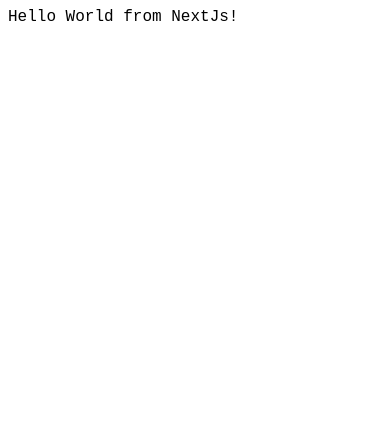
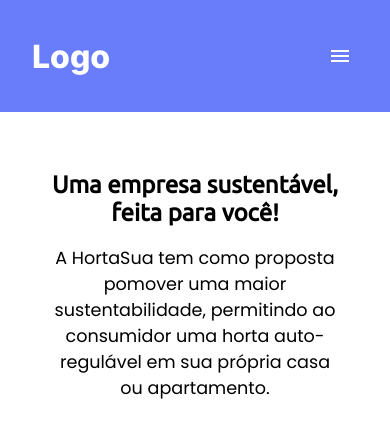
Before and after one commit to geography-school-work/site, a Next.js app: page / in a window 390 px wide. Shown: the top 438 px of the page. Built offline with nearby package versions, Linux system fonts and the light colour scheme.

Commit message:
Add home page with non-functional menu on mobile

```diff
--- a/package.json
+++ b/package.json
@@ -1,5 +1,5 @@
 {
-  "name": "my-app",
+  "name": "hortasua-frontend",
   "version": "0.1.0",
   "private": true,
   "scripts": {
@@ -8,7 +8,6 @@
     "build:run": "yarn build && yarn start",
     "start": "next start",
     "lint": "eslint . --fix --quiet"
-
   },
   "dependencies": {
     "next": "12.1.0",
--- /dev/null
+++ b/src/components/header/index.tsx
@@ -0,0 +1,27 @@
+import { NextPage } from "next";
+import Link from "next/link";
+import Image from "next/image";
+import { Header } from "./styles";
+
+export const HeaderComponent: NextPage = () => {
+    return (
+        <Header>
+            <h1>
+                Logo
+            </h1>
+            <nav>
+                <ul>
+                    <li>
+                        <Link href="/products">Produtos</Link>
+                    </li>
+                    <li>
+                        <Link href="/about-us">Sobre nós</Link>
+                    </li>
+                </ul>
+                <button>
+                    <Image src="/menu-button.svg" alt="menu button" width="24px" height="24px" />
+                </button>
+            </nav>
+        </Header>
+    );
+};
--- /dev/null
+++ b/src/components/header/styles.ts
@@ -0,0 +1,73 @@
+import styled from "styled-components";
+
+export const Header = styled.header`
+    display: flex;
+    justify-content: space-between;
+    background-color: ${({ theme }) => theme.BLUE};
+    height: 7rem;
+    width: 100vw;
+    align-items: center;
+    color: ${({ theme }) => theme.WHITE};
+    font-family: Inter;
+
+    > h1 {
+        margin-left: 4rem;
+        font-weight: bolder;
+    }
+
+    > nav {
+        margin-right: 4rem;
+
+        > ul {
+            display: flex;
+            list-style: none;
+            gap: 1rem;
+            font-style: ${({ theme }) => theme.WHITE};
+
+            > li {
+                transition: 200ms;
+                padding: 15px;
+                cursor: pointer;
+
+                > a {
+                    font-size: 1.15rem;
+                    text-decoration: none;
+                    color: ${({ theme }) => theme.WHITE}
+                }
+
+                &:hover {
+                    background-color: ${({ theme }) => theme.GREEN};
+                }
+            }
+        }
+
+        > button {
+            border: none;
+            background: none;
+            align-items: center;
+            display: none;
+        }
+    }
+
+    @media (max-width: 600px) {
+        > h1 {
+            margin-left: 2rem;
+        }
+
+        > nav {
+            margin-right: 2rem;
+        }
+    }
+
+    @media (max-width: 470px) {
+        > nav {
+            > ul {
+                display: none
+            }
+
+            > button {
+                display: flex;
+            }
+        }
+    }
+`;
--- a/src/pages/_app.tsx
+++ b/src/pages/_app.tsx
@@ -1,7 +1,15 @@
 import type { AppProps } from "next/app";
+import { ThemeProvider } from "styled-components";
+import { GlobalStyle } from "../styles/global";
+import { VARIABLES } from "../styles/variables";
 
 const MyApp = ({ Component, pageProps }: AppProps) => {
-	return <Component {...pageProps} />;
+	return (
+		<ThemeProvider theme={VARIABLES}>
+			<GlobalStyle />
+			<Component {...pageProps} />
+		</ThemeProvider>
+	);
 };
 
 export default MyApp;
--- /dev/null
+++ b/src/pages/_document.tsx
@@ -0,0 +1,27 @@
+import {
+    Html,
+    Head,
+    Main,
+    NextScript,
+} from "next/document";
+
+const Document = () => {
+    return (
+        <Html>
+            <Head>
+                <link rel="preconnect" href="https://fonts.googleapis.com" />
+                <link rel="preconnect" href="https://fonts.gstatic.com" />
+                <link
+                    href="https://fonts.googleapis.com/css2?family=Inter:wght@800&family=Poppins&family=Ubuntu&display=swap"
+                    rel="stylesheet"
+                />
+            </Head>
+            <body>
+                <Main />
+                <NextScript />
+            </body>
+        </Html>
+    );
+};
+
+export default Document;
--- a/src/pages/index.tsx
+++ b/src/pages/index.tsx
@@ -1,11 +1,22 @@
 import type { NextPage } from "next";
-import { Main } from "../styles/home";
+import { HeaderComponent } from "../components/header";
+import { HomeStyles } from "./styles";
 
 const Home: NextPage = () => {
 	return (
-		<Main>
-			Hello World from NextJs!
-		</Main>
+		<div id="home">
+			<HeaderComponent />
+			<HomeStyles>
+				<h2>
+					Uma empresa sustentável, feita para você!
+				</h2>
+				<p>
+					A HortaSua tem como proposta pomover uma maior sustentabilidade,
+					permitindo ao consumidor uma horta auto-regulável em sua própria
+					casa ou apartamento.
+				</p>
+			</HomeStyles>
+		</div>
 	);
 };
 
--- /dev/null
+++ b/src/pages/styles.ts
@@ -0,0 +1,24 @@
+import styled from "styled-components";
+
+export const HomeStyles = styled.main`
+    display: flex;
+    align-items: center;
+    justify-content: center;
+    flex-direction: column;
+    text-align: center;
+
+    > h2 {
+        font-family: "Ubuntu";
+        margin-top: 7vh;
+        margin-bottom: 0;
+        width: 25vw;
+        min-width: 18rem;
+    }
+
+    > p {
+        font-size: 1.1rem;
+        width: 50vw;
+        min-width: 18rem;
+        font-family: "Poppins";
+    }
+`;
--- /dev/null
+++ b/src/styles/global.ts
@@ -0,0 +1,11 @@
+import { createGlobalStyle } from "styled-components";
+
+export const GlobalStyle = createGlobalStyle`
+    html,
+    body {
+        margin: 0;
+        padding: 0;
+        width: 100%;
+        height: 100%;
+    }
+`;
--- a/src/styles/home.ts
+++ /dev/null
@@ -1,5 +0,0 @@
-import styled from "styled-components";
-
-export const Main = styled.main`
-    font-family: "Ubuntu", 'Courier New', Courier, monospace;
-`;
--- /dev/null
+++ b/src/styles/variables.ts
@@ -0,0 +1,7 @@
+export const VARIABLES = {
+    WHITE: "#FFFFFF",
+    BLUE: "#697DFA",
+    TITLE: "#141414",
+    TEXT: "#616161",
+    GREEN: "#1DB954",
+};
--- a/tsconfig.json
+++ b/tsconfig.json
@@ -23,7 +23,8 @@
   "include": [
     "next-env.d.ts",
     "**/*.ts",
-    "*.ico"
+    "*.ico",
+    "**/*.svg"
   ],
   "exclude": [
     "node_modules"
```
Also changed, not shown: tsconfig.build.json (added, +32 -0 lines), public/close-button.svg (added), public/menu-button.svg (added).
